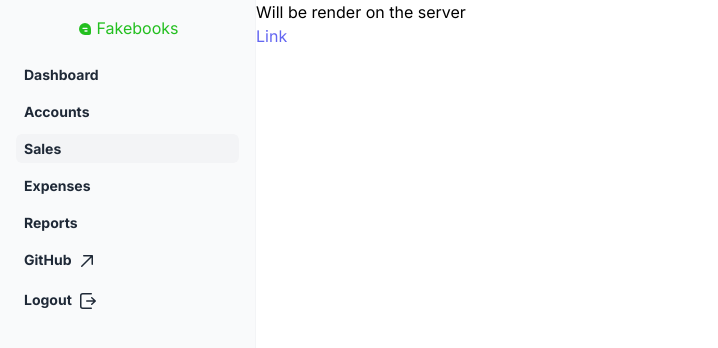
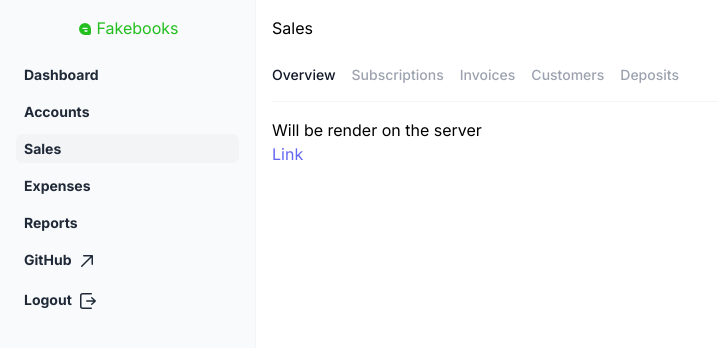
Before and after one commit to MiguelHG2351/nextjs-research, a Next.js app: page /sales in a window 1280 px wide. Shown: the top 348 px of the page, without its empty margins (0-718 px from the left). Built offline with nearby package versions, Linux system fonts and the light colour scheme.

Commit message:
nested routes

```diff
--- a/app/sales/client/page.tsx
+++ /dev/null
@@ -1,9 +0,0 @@
-'use client'
-
-import React from 'react'
-
-export default function Page() {
-  return (
-    <div>Client Component</div>
-  )
-}
--- /dev/null
+++ b/app/sales/invoices/[id]/page.tsx
@@ -0,0 +1,7 @@
+import React from 'react'
+
+export default function Invoices({ params }: { params: { id: string } }) {
+  return (
+    <div>params: {params.id}</div>
+  )
+}
--- /dev/null
+++ b/app/sales/invoices/layout.tsx
@@ -0,0 +1,10 @@
+import React from 'react'
+
+export default function layout({ children }: { children: React.ReactNode }) {
+  return (
+    <div>
+      <div>Client Component</div>
+      {children}
+    </div>
+  )
+}
--- /dev/null
+++ b/app/sales/layout.tsx
@@ -0,0 +1,53 @@
+"use client";
+import Link from "next/link";
+import React from "react";
+import { usePathname } from "next/navigation";
+
+const routes = [
+  {
+    name: "Overview",
+    href: "/sales",
+  },
+  {
+    name: "Subscriptions",
+    href: "/sales/subscriptions",
+  },
+  {
+    name: "Invoices",
+    href: "/sales/invoices",
+  },
+  {
+    name: "Customers",
+    href: "/sales/customers/cl3cashv30441f0ftbnspk6el",
+  },
+  {
+    name: "Deposits",
+    href: "/sales/deposits",
+  },
+];
+
+export default function layout({ children }: { children: React.ReactNode }) {
+  const pathname = usePathname();
+  console.log(pathname);
+  return (
+    <div className="p-4">
+      <div>
+        <h1>Sales</h1>
+        <div className="h-6"></div>
+        <div className="flex gap-4 border-b border-gray-100 pb-4 text-[length:14px] font-medium text-gray-400">
+          {routes.map((route) => (
+            <Link
+              className={pathname === route.href ? "text-gray-900" : ""}
+              href={route.href}
+              key={route.href}
+              aria-current="page">
+              {route.name}
+            </Link>
+          ))}
+        </div>
+        <div className="h-4"></div>
+      </div>
+      {children}
+    </div>
+  );
+}
```
